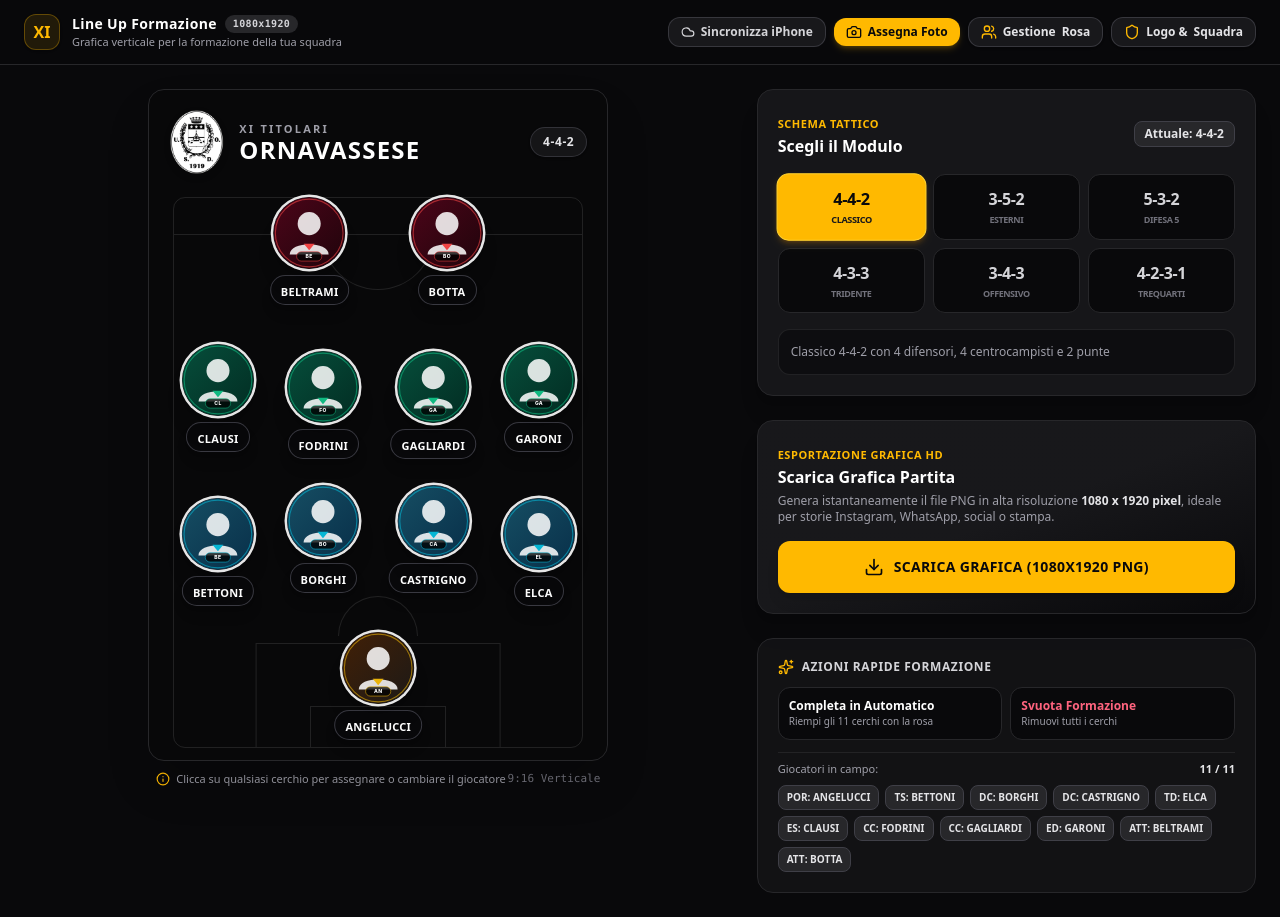
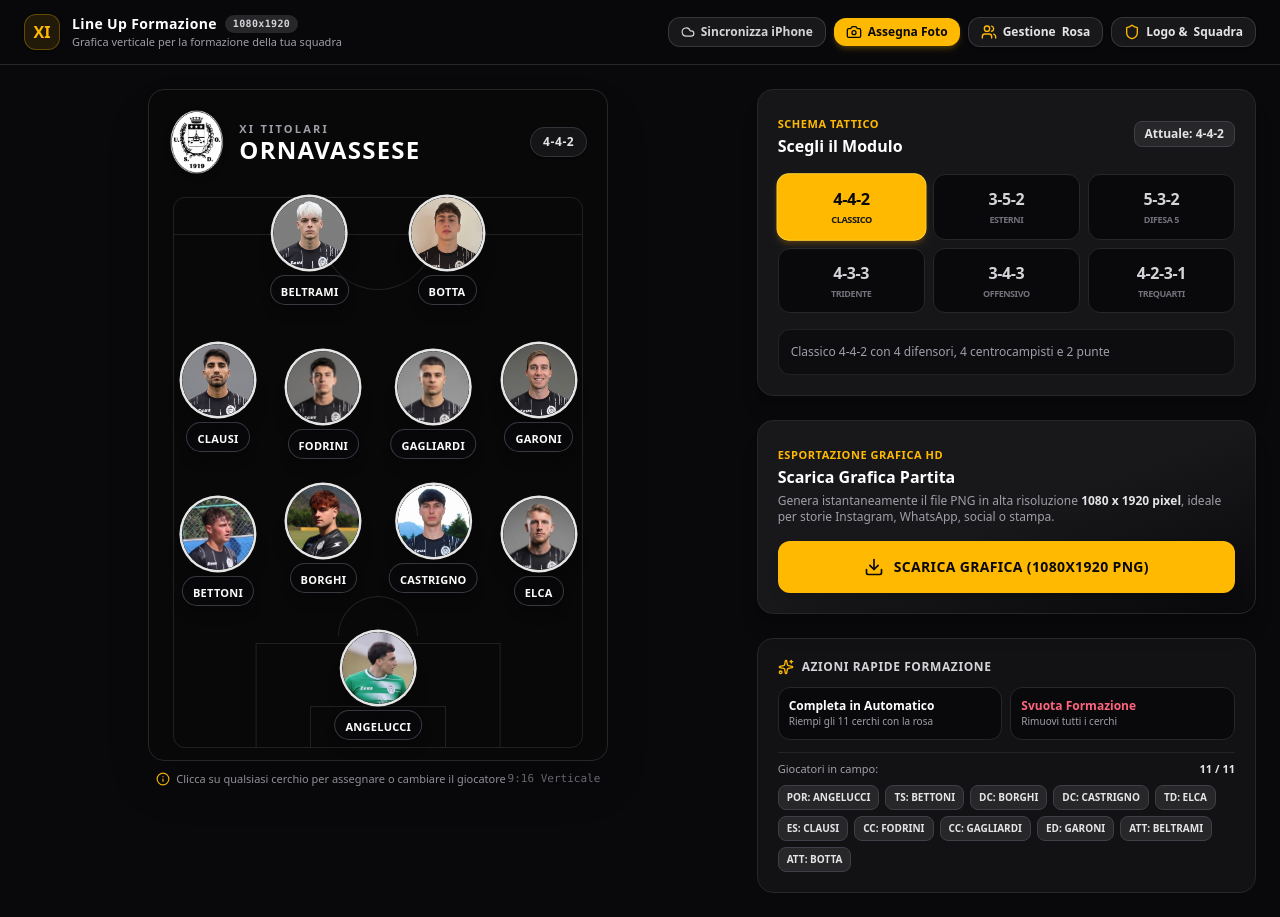
Before and after one commit to giulioadda-jpg/lineup-ornavassese, a React (Vite) app: page / in a window 1280 px wide. Built offline with nearby package versions, Linux system fonts and the light colour scheme; no server answers.

Commit message:
Update PlayerPhoto.tsx

```diff
--- a/src/components/PlayerPhoto.tsx
+++ b/src/components/PlayerPhoto.tsx
@@ -19,10 +19,10 @@ export const PlayerPhoto: React.FC<PlayerPhotoProps> = ({
 }) => {
   const [hasError, setHasError] = useState(false);
 
-  // Reset error state if player or photoUrl changes
+  // Reset error state if player or photo changes
   useEffect(() => {
     setHasError(false);
-  }, [player?.id, player?.photoUrl]);
+  }, [player?.id, player?.photo, player?.photoUrl]);
 
   if (!player) {
     return (
@@ -35,7 +35,10 @@ export const PlayerPhoto: React.FC<PlayerPhotoProps> = ({
   const role = player.role || 'CEN';
   const surname = player.name || 'GIOCATORE';
   const fallbackSvg = generatePlayerAvatarSvg(surname, role);
-  const photoSrc = !hasError && player.photoUrl ? player.photoUrl : fallbackSvg;
+
+  // Supporta sia 'photo' che 'photoUrl'
+  const activePhoto = player.photo || player.photoUrl;
+  const photoSrc = !hasError && activePhoto ? activePhoto : fallbackSvg;
 
   return (
     <div className={`relative overflow-hidden ${className}`}>
```
